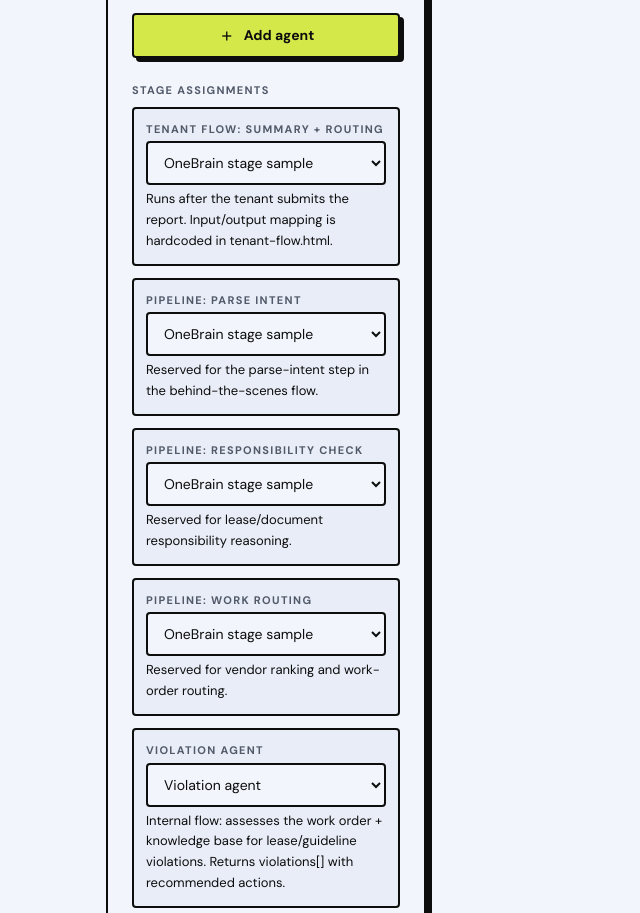
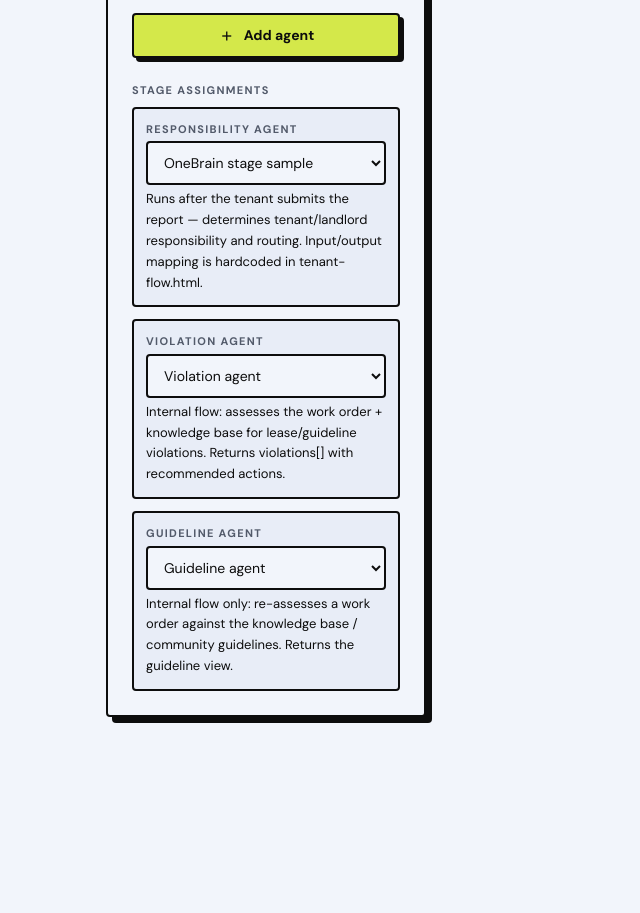
Before and after one commit to qiyuanlau-glitch/AI_Hackathon_2026, a website: page config.html in a window 1280 px wide. Shown: the part 1240-2153 px from the top of the page, without its empty margins (0-640 px from the left). After the commit the page ends 2005 px from the top, so only its background shows below. Drawn offline with nearby package versions, Linux system fonts and the light colour scheme; a web font is replaced by a local one.

Commit message:
update agent chip

```diff
--- a/app-config.js
+++ b/app-config.js
@@ -9,8 +9,8 @@
   const STAGE_DEFINITIONS = [
     {
       id: 'tenantSummary',
-      name: 'Tenant flow: summary + routing',
-      description: 'Runs after the tenant submits the report. Input/output mapping is hardcoded in tenant-flow.html.',
+      name: 'Responsibility agent',
+      description: 'Runs after the tenant submits the report — determines tenant/landlord responsibility and routing. Input/output mapping is hardcoded in tenant-flow.html.',
     },
     {
       id: 'pipelineParse',
--- a/config.html
+++ b/config.html
@@ -248,6 +248,12 @@
 let config = window.LessenAgentConfig.loadConfig();
 let selectedAgentId = config.activeAgentId;
 
+// The three stages this app actually calls — the others are reserved/unused.
+const VISIBLE_STAGE_IDS = ['tenantSummary', 'violationCheck', 'guidelineCheck'];
+function visibleStages(){
+  return window.LessenAgentConfig.STAGE_DEFINITIONS.filter(stage => VISIBLE_STAGE_IDS.includes(stage.id));
+}
+
 const refs = {
   liveToggle: document.getElementById('liveToggle'),
   liveState: document.getElementById('liveState'),
@@ -326,17 +332,17 @@ function render(){
   refs.liveState.textContent = config.liveAgentEnabled ? 'Enabled' : 'Disabled';
   refs.liveState.style.color = config.liveAgentEnabled ? 'var(--lime-800)' : 'var(--gray-600)';
 
-  // Reflect a shared token in the box when every agent already uses the same one.
+  // Autofill the shared-token box with the current token (first non-empty across
+  // agents) so it's populated on load. Don't clobber what the user is typing.
   if (refs.sharedToken && document.activeElement !== refs.sharedToken){
-    const tokens = new Set(config.agents.map(agent => agent.token || ''));
-    const firstToken = config.agents[0] ? (config.agents[0].token || '') : '';
-    refs.sharedToken.value = (tokens.size === 1 && firstToken) ? firstToken : '';
+    const existing = config.agents.map(agent => agent.token || '').find(Boolean) || '';
+    refs.sharedToken.value = existing;
   }
 
   refs.agentList.innerHTML = config.agents.map(agent => {
     const isSelected = agent.id === selectedAgentId;
     const isActive = agent.id === config.activeAgentId;
-    const assignedStages = window.LessenAgentConfig.STAGE_DEFINITIONS
+    const assignedStages = visibleStages()
       .filter(stage => config.stageAgents[stage.id] === agent.id)
       .map(stage => stage.name);
     return `
@@ -365,7 +371,7 @@ function render(){
   refs.agentUrl.value = agent ? agent.url : '';
   refs.agentToken.value = agent ? agent.token : '';
 
-  refs.stageAssignments.innerHTML = window.LessenAgentConfig.STAGE_DEFINITIONS.map(stage => {
+  refs.stageAssignments.innerHTML = visibleStages().map(stage => {
     const assigned = stageAgent(stage.id);
     const options = config.agents.map(agent =>
       `<option value="${escapeHtml(agent.id)}" ${assigned && assigned.id === agent.id ? 'selected' : ''}>${escapeHtml(agent.name)}</option>`
```
Also changed, not shown: tenant-flow.html (+3 -4 lines).
